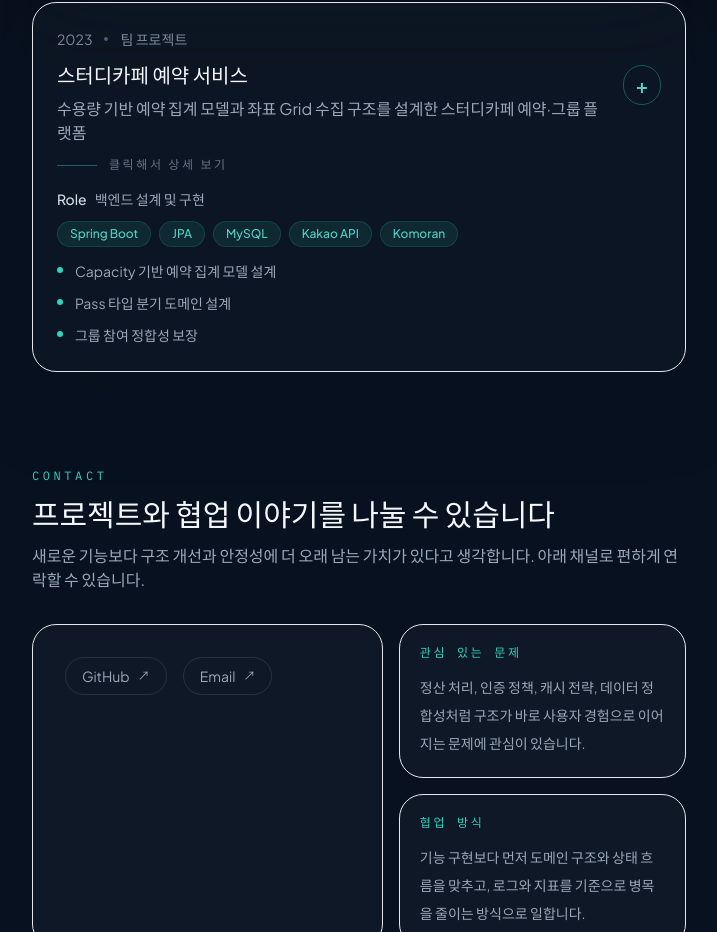
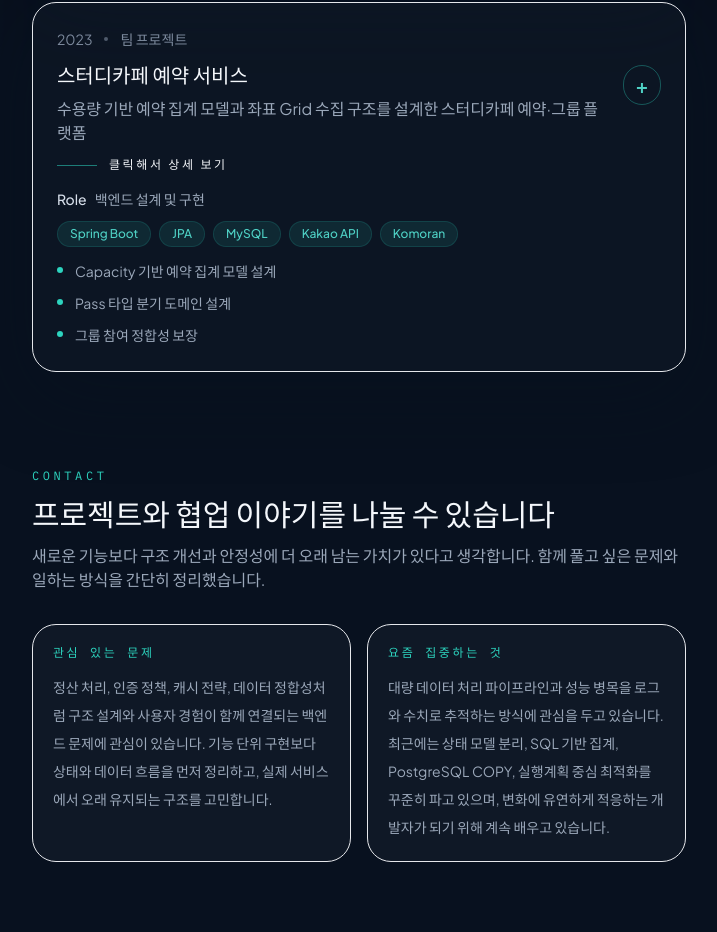
Before and after one commit to geonu98/geonu98.github.io, a React (Vite) app: page / in a window 1280 px wide. Shown: the part 3065-3997 px from the top of the page, without its empty margins (546-1263 px from the left). Built offline with nearby package versions, Linux system fonts and the light colour scheme.

Commit message:
Update contact section copy

```diff
--- a/src/components/ProjectAccordion.tsx
+++ b/src/components/ProjectAccordion.tsx
@@ -41,8 +41,8 @@ export const ProjectAccordion = ({
                   {isOpen ? "−" : "+"}
                 </span>
               </div>
-              <div className="flex items-center gap-3 text-xs font-medium uppercase tracking-[0.22em] text-ink-300/80">
-                <span className="h-px w-10 bg-accent-500/40" />
+              <div className="flex items-center gap-3 text-xs font-medium uppercase tracking-[0.22em] text-ink-50">
+                <span className="h-px w-10 bg-accent-500/55" />
                 <span>{isOpen ? "클릭해서 접기" : "클릭해서 상세 보기"}</span>
               </div>
             </div>
--- a/src/sections/ContactSection.tsx
+++ b/src/sections/ContactSection.tsx
@@ -1,17 +1,15 @@
 import { SectionHeading } from "../components/SectionHeading";
-import { SocialLinks } from "../components/SocialLinks";
-import { socialLinks } from "../data/profile";
 
 const contactNotes = [
   {
     title: "관심 있는 문제",
     description:
-      "정산 처리, 인증 정책, 캐시 전략, 데이터 정합성처럼 구조가 바로 사용자 경험으로 이어지는 문제에 관심이 있습니다.",
+      "정산 처리, 인증 정책, 캐시 전략, 데이터 정합성처럼 구조 설계와 사용자 경험이 함께 연결되는 백엔드 문제에 관심이 있습니다. 기능 단위 구현보다 상태와 데이터 흐름을 먼저 정리하고, 실제 서비스에서 오래 유지되는 구조를 고민합니다.",
   },
   {
-    title: "협업 방식",
+    title: "요즘 집중하는 것",
     description:
-      "기능 구현보다 먼저 도메인 구조와 상태 흐름을 맞추고, 로그와 지표를 기준으로 병목을 줄이는 방식으로 일합니다.",
+      "대량 데이터 처리 파이프라인과 성능 병목을 로그와 수치로 추적하는 방식에 관심을 두고 있습니다. 최근에는 상태 모델 분리, SQL 기반 집계, PostgreSQL COPY, 실행계획 중심 최적화를 꾸준히 파고 있으며, 변화에 유연하게 적응하는 개발자가 되기 위해 계속 배우고 있습니다.",
   },
 ];
 
@@ -21,13 +19,9 @@ export const ContactSection = () => {
       <SectionHeading
         eyebrow="Contact"
         title="프로젝트와 협업 이야기를 나눌 수 있습니다"
-        description="새로운 기능보다 구조 개선과 안정성에 더 오래 남는 가치가 있다고 생각합니다. 아래 채널로 편하게 연락할 수 있습니다."
+        description="새로운 기능보다 구조 개선과 안정성에 더 오래 남는 가치가 있다고 생각합니다. 함께 풀고 싶은 문제와 일하는 방식을 간단히 정리했습니다."
       />
-      <div className="grid gap-4 lg:grid-cols-[minmax(0,1.1fr)_minmax(260px,0.9fr)]">
-        <div className="rounded-3xl border border-white/6 bg-white/[0.03] p-6 sm:p-8">
-          <SocialLinks items={socialLinks} />
-        </div>
-        <div className="grid gap-4">
+      <div className="grid gap-4 md:grid-cols-2">
         {contactNotes.map((note) => (
           <article
             key={note.title}
@@ -40,7 +34,6 @@ export const ContactSection = () => {
           </article>
         ))}
       </div>
-      </div>
     </section>
   );
 };
```
Lines whose indentation alone changed are shown as unchanged.
